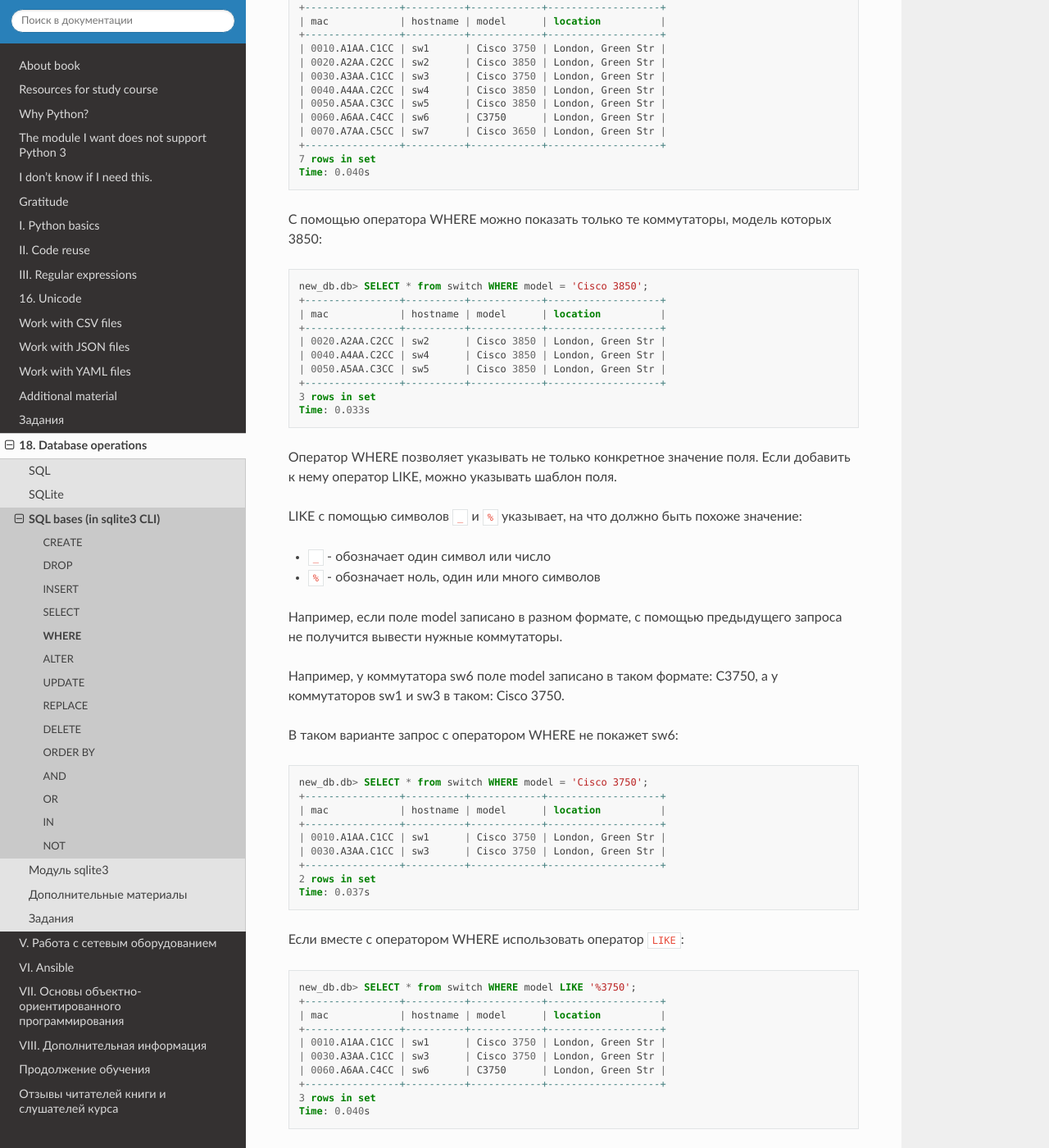
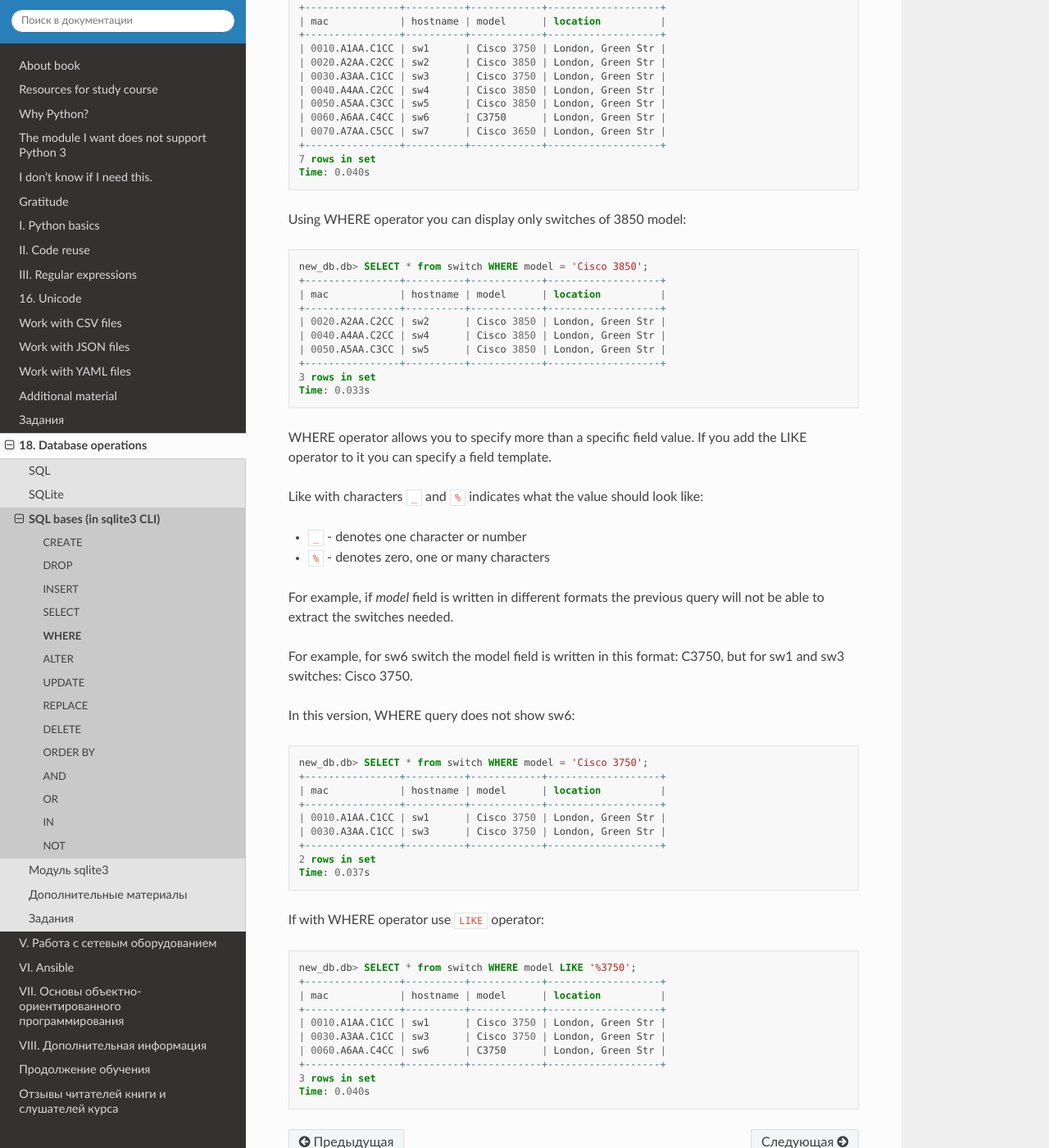
Before and after one commit to Aidar5/nattoeng, a Sphinx documentation site: the page built from docs/source/book/18_db/where.rst, in a window 1280 px wide and 1400 px high, scrolled down 1233 px. Shown: the whole window at 82% size. Built offline with Sphinx 7.4.7 and the Read the Docs theme 2.0.0, drawn with Linux system fonts in a browser that asks for light colours; pages that are not in the unit, such as notebooks, are missing from menus; some of the changed text lies outside the part shown.

Commit message:
Update where.rst

```diff
--- a/docs/source/book/18_db/where.rst
+++ b/docs/source/book/18_db/where.rst
@@ -1,12 +1,9 @@
 WHERE
 ~~~~~
 
-Оператор WHERE используется для уточнения запроса. С помощью этого
-оператора можно указывать определенные условия, по которым отбираются
-данные. Если условие выполнено, возвращается соответствующее значение из
-таблицы, если нет - не возвращается.
+WHERE operator is used to specify the query. With the help of this operator, it is possible to specify certain conditions under which the data are selected. If condition is met, the corresponding value is returned from the table, if not - it is not returned.
 
-Сейчас в таблице switch всего две записи:
+Now there are only two records in *switch* table:
 
 .. code:: sql
 
@@ -20,11 +17,9 @@ WHERE
     2 rows in set
     Time: 0.033s
 
-Чтобы в таблице было больше записей, надо создать еще несколько строк. В
-litecli есть команда source, которая позволяет загружать команды SQL
-из файла.
+To create more entries in the table you need to create more rows. Litecli has a **source** command that lets you upload SQL commands from a file.
 
-Для добавления записей заготовлен файл add_rows_to_testdb.txt:
+File add_rows_to_testdb.txt is prepared to add entries:
 
 .. code:: sql
 
@@ -34,7 +29,7 @@ litecli есть команда source, которая позволяет заг
     INSERT into switch values ('0060.A6AA.C4CC', 'sw6', 'C3750', 'London, Green Str');
     INSERT into switch values ('0070.A7AA.C5CC', 'sw7', 'Cisco 3650', 'London, Green Str');
 
-Для загрузки команд из файла надо выполнить команду:
+To upload commands from a file you should execute the command:
 
 ::
 
@@ -54,7 +49,7 @@ litecli есть команда source, которая позволяет заг
     Query OK, 1 row affected
     Time: 0.002s
 
-Теперь таблица switch выглядит так:
+Now *switch* table looks like:
 
 .. code:: sql
 
@@ -73,8 +68,7 @@ litecli есть команда source, которая позволяет заг
     7 rows in set
     Time: 0.040s
 
-С помощью оператора WHERE можно показать только те коммутаторы, модель
-которых 3850:
+Using WHERE operator you can display only switches of 3850 model:
 
 .. code:: sql
 
@@ -90,22 +84,18 @@ litecli есть команда source, которая позволяет заг
     Time: 0.033s
 
 
-Оператор WHERE позволяет указывать не только конкретное значение поля.
-Если добавить к нему оператор LIKE, можно указывать шаблон поля.
+WHERE operator allows you to specify more than a specific field value. If you add the LIKE operator to it you can specify a field template.
 
-LIKE с помощью символов ``_`` и ``%`` указывает, на что должно быть
-похоже значение:
+Like with characters ``_`` and ``%`` indicates what the value should look like:
 
-* ``_`` - обозначает один символ или число
-* ``%`` - обозначает ноль, один или много символов
+* ``_`` - denotes one character or number
+* ``%`` - denotes zero, one or many characters
 
-Например, если поле model записано в разном формате, с помощью
-предыдущего запроса не получится вывести нужные коммутаторы.
+For example, if  *model* field is written in different formats the previous query will not be able to extract the switches needed.
 
-Например, у коммутатора sw6 поле model записано в таком формате: C3750,
-а у коммутаторов sw1 и sw3 в таком: Cisco 3750.
+For example, for sw6 switch the model field is written in this format: C3750, but for sw1 and sw3 switches: Cisco 3750.
 
-В таком варианте запрос с оператором WHERE не покажет sw6:
+In this version, WHERE query does not show sw6:
 
 .. code:: sql
 
@@ -120,7 +110,7 @@ LIKE с помощью символов ``_`` и ``%`` указывает, на
     Time: 0.037s
 
 
-Если вместе с оператором WHERE использовать оператор ``LIKE``:
+If with WHERE operator use ``LIKE`` operator:
 
 .. code:: sql
 
```
